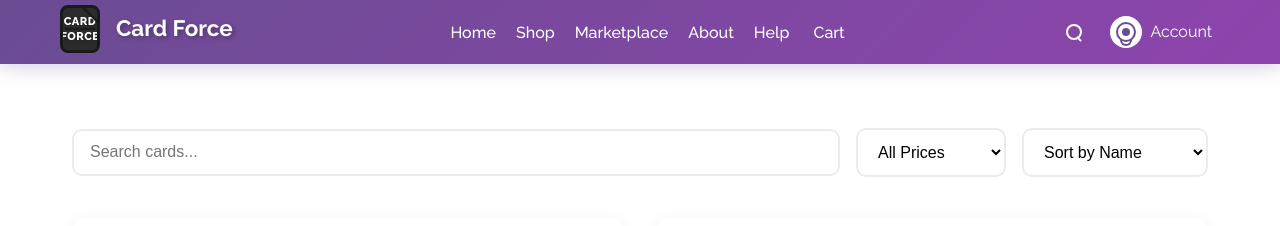
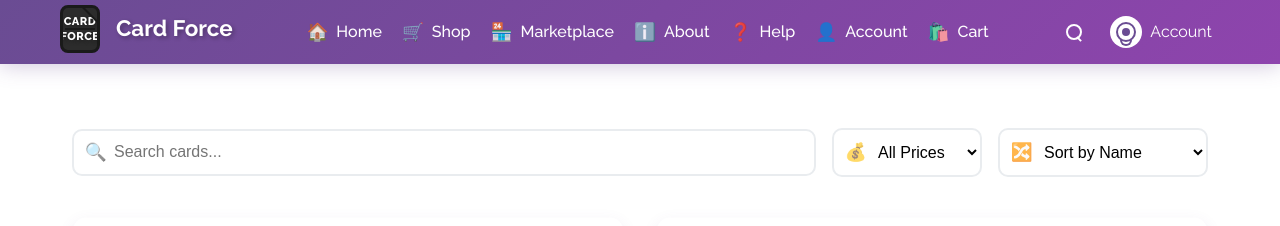
Before and after one commit to isaacjinxi/cardforce, a website: page trading-cards.html in a window 1280 px wide. Shown: the top 226 px of the page. Drawn offline with Linux system fonts and the light colour scheme; no server answers.

Commit message:
new icons

```diff
--- a/trading-cards.html
+++ b/trading-cards.html
@@ -445,6 +445,20 @@
             border-radius: 25px;
             transition: all 0.3s ease;
             font-weight: 500;
+            display: flex;
+            align-items: center;
+            gap: 0.5rem;
+        }
+
+        .nav-icon {
+            font-size: 1.1rem;
+            opacity: 0.9;
+            transition: all 0.3s ease;
+        }
+
+        .nav-menu a:hover .nav-icon {
+            opacity: 1;
+            transform: scale(1.1);
         }
 
         .nav-menu a:hover {
@@ -702,6 +716,60 @@
             transform: none !important;
         }
 
+        /* Dropdown Container Styles */
+        .dropdown-container {
+            position: relative;
+            display: inline-block;
+            width: 100%;
+        }
+
+        .dropdown-icon {
+            position: absolute;
+            left: 0.8rem;
+            top: 50%;
+            transform: translateY(-50%);
+            font-size: 1.1rem;
+            z-index: 2;
+            pointer-events: none;
+            opacity: 0.7;
+            transition: opacity 0.3s ease;
+        }
+
+        .dropdown-container:hover .dropdown-icon {
+            opacity: 1;
+        }
+
+        .dropdown-container select:focus + .dropdown-icon {
+            opacity: 1;
+        }
+
+        /* Search Input Container Styles */
+        .search-input-container {
+            position: relative;
+            display: inline-block;
+            width: 100%;
+        }
+
+        .search-icon {
+            position: absolute;
+            left: 0.8rem;
+            top: 50%;
+            transform: translateY(-50%);
+            font-size: 1.1rem;
+            z-index: 2;
+            pointer-events: none;
+            opacity: 0.7;
+            transition: opacity 0.3s ease;
+        }
+
+        .search-input-container:hover .search-icon {
+            opacity: 1;
+        }
+
+        .search-input-container input:focus + .search-icon {
+            opacity: 1;
+        }
+
         /* Buy Now Modal */
         .modal {
             display: none;
@@ -907,13 +975,13 @@
                 <span></span>
             </div>
             <ul class="nav-menu" id="navMenu">
-                <li><a href="index.html" onclick="closeMenu()">Home</a></li>
-                <li><a href="shop.html" onclick="closeMenu()">Shop</a></li>
-                <li><a href="marketplace.html" onclick="closeMenu()">Marketplace</a></li>
-                <li><a href="about.html" onclick="closeMenu()">About</a></li>
-                <li><a href="help.html" onclick="closeMenu()">Help</a></li>
-                <li><a href="account.html" onclick="closeMenu()">Account</a></li>
-                <li><a href="#" onclick="goToCart(); closeMenu()">Cart</a></li>
+                <li><a href="index.html" onclick="closeMenu()"><span class="nav-icon">🏠</span>Home</a></li>
+                <li><a href="shop.html" onclick="closeMenu()"><span class="nav-icon">🛒</span>Shop</a></li>
+                <li><a href="marketplace.html" onclick="closeMenu()"><span class="nav-icon">🏪</span>Marketplace</a></li>
+                <li><a href="about.html" onclick="closeMenu()"><span class="nav-icon">ℹ️</span>About</a></li>
+                <li><a href="help.html" onclick="closeMenu()"><span class="nav-icon">❓</span>Help</a></li>
+                <li><a href="account.html" onclick="closeMenu()"><span class="nav-icon">👤</span>Account</a></li>
+                <li><a href="#" onclick="goToCart(); closeMenu()"><span class="nav-icon">🛍️</span>Cart</a></li>
             </ul>
         </div>
     </nav>
@@ -924,10 +992,15 @@
             <!-- Filters and Search Bar -->
             <div class="filters-container" style="display: flex; align-items: center; gap: 1rem; margin-bottom: 2rem; flex-wrap: wrap;">
                 <div class="search-container" style="flex: 1; min-width: 200px;">
-                    <input id="cardSearch" type="text" placeholder="Search cards..." style="width: 100%; padding: 0.8rem 1rem; border: 2px solid #e9ecef; border-radius: 10px; font-size: 1rem;">
+                    <div class="search-input-container">
+                        <span class="search-icon">🔍</span>
+                        <input id="cardSearch" type="text" placeholder="Search cards..." style="width: 100%; padding: 0.8rem 1rem 0.8rem 2.5rem; border: 2px solid #e9ecef; border-radius: 10px; font-size: 1rem;">
+                    </div>
                 </div>
                 <div class="price-filter" style="min-width: 150px;">
-                    <select id="priceFilter" style="width: 100%; padding: 0.8rem 1rem; border: 2px solid #e9ecef; border-radius: 10px; font-size: 1rem; background: white;">
+                    <div class="dropdown-container">
+                        <span class="dropdown-icon">💰</span>
+                        <select id="priceFilter" style="width: 100%; padding: 0.8rem 1rem 0.8rem 2.5rem; border: 2px solid #e9ecef; border-radius: 10px; font-size: 1rem; background: white;">
                             <option value="">All Prices</option>
                             <option value="0-10">$0 - $10</option>
                             <option value="10-25">$10 - $25</option>
@@ -935,14 +1008,18 @@
                             <option value="50+">$50+</option>
                         </select>
                     </div>
+                </div>
                 <div class="sort-filter" style="min-width: 150px;">
-                    <select id="sortBy" style="width: 100%; padding: 0.8rem 1rem; border: 2px solid #e9ecef; border-radius: 10px; font-size: 1rem; background: white;">
+                    <div class="dropdown-container">
+                        <span class="dropdown-icon">🔀</span>
+                        <select id="sortBy" style="width: 100%; padding: 0.8rem 1rem 0.8rem 2.5rem; border: 2px solid #e9ecef; border-radius: 10px; font-size: 1rem; background: white;">
                             <option value="name">Sort by Name</option>
                             <option value="price-low">Price: Low to High</option>
                             <option value="price-high">Price: High to Low</option>
                             <option value="newest">Newest First</option>
                             <option value="oldest">Oldest First</option>
                         </select>
+                    </div>
                 </div>
             </div>
 
```
Also changed, not shown: shop.html (+1 -1 lines), 1 other file. Lines whose indentation alone changed are shown as unchanged.
